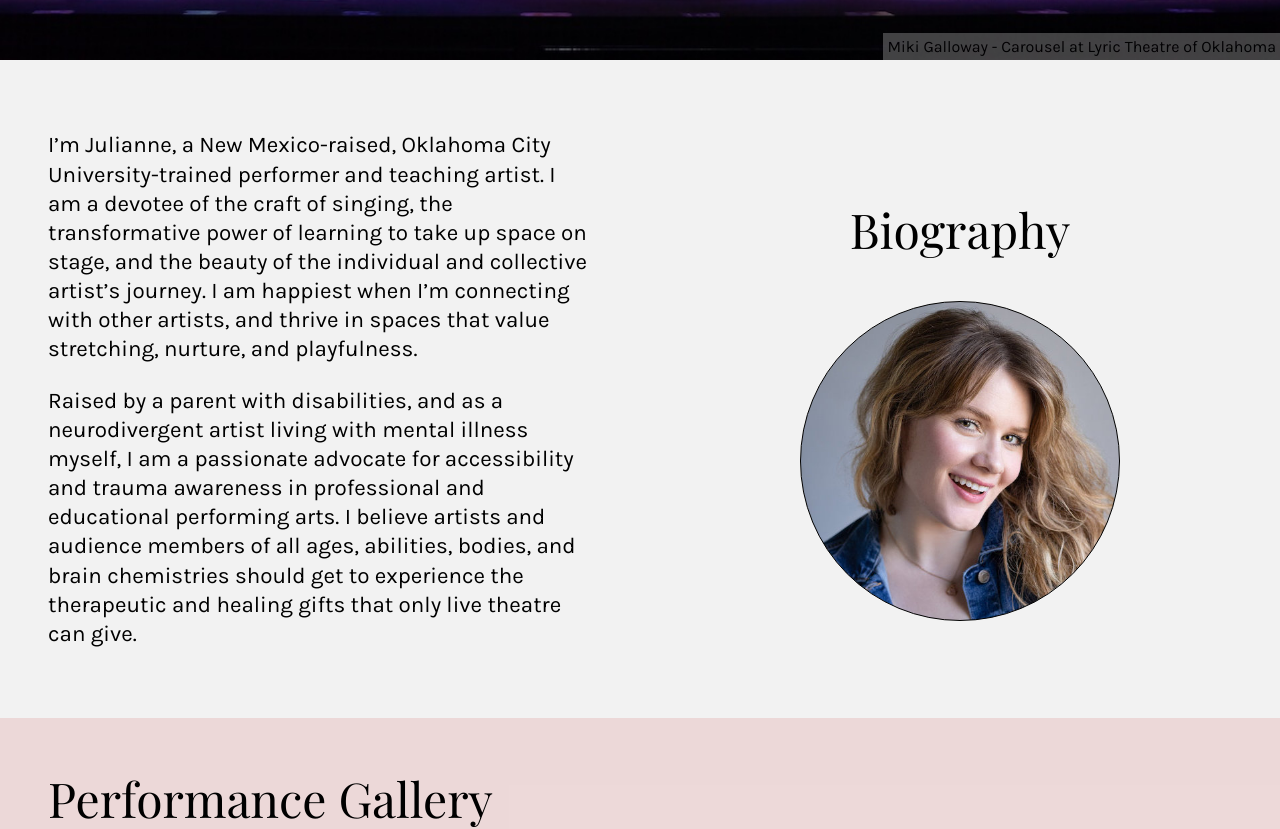
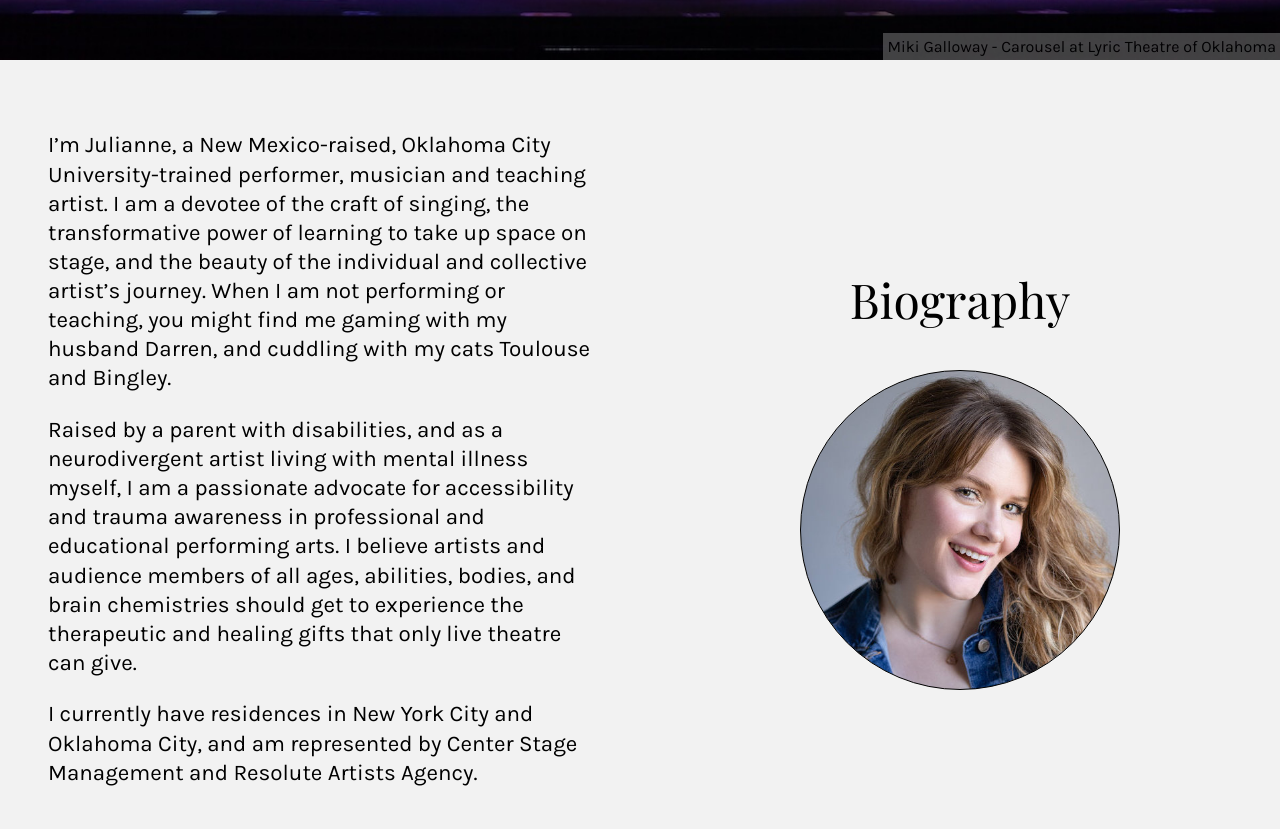
Before and after one commit to darrenjaworski/jcrew-site, a React (Create React App) app: page / in a window 1280 px wide. Shown: the part 740-1569 px from the top of the page. Built offline with nearby package versions, Linux system fonts and the light colour scheme.

Commit message:
chore: update bio

```diff
--- a/src/presentation/components/molecules/biography.tsx
+++ b/src/presentation/components/molecules/biography.tsx
@@ -7,7 +7,7 @@ const BiographyContainer = styled.div`
   display: inline-block;
   padding: 3rem;
   min-height: 35rem;
-  background-color: ${(props) => {
+  background-color: ${props => {
     // @ts-ignore
     return props.theme.colors.secondary;
   }};
@@ -42,11 +42,12 @@ export const Biography = () => {
       <BiographyContainer>
         <p data-testid="bio-text">
           I’m Julianne, a New Mexico-raised, Oklahoma City University-trained
-          performer and teaching artist. I am a devotee of the craft of singing,
-          the transformative power of learning to take up space on stage, and
-          the beauty of the individual and collective artist’s journey. I am
-          happiest when I’m connecting with other artists, and thrive in spaces
-          that value stretching, nurture, and playfulness.
+          performer, musician and teaching artist. I am a devotee of the craft
+          of singing, the transformative power of learning to take up space on
+          stage, and the beauty of the individual and collective artist’s
+          journey. When I am not performing or teaching, you might find me
+          gaming with my husband Darren, and cuddling with my cats Toulouse and
+          Bingley.
         </p>
         <p>
           Raised by a parent with disabilities, and as a neurodivergent artist
@@ -55,6 +56,10 @@ export const Biography = () => {
           performing arts. I believe artists and audience members of all ages,
           abilities, bodies, and brain chemistries should get to experience the
           therapeutic and healing gifts that only live theatre can give.
+        </p>
+        <p>
+          I currently have residences in New York City and Oklahoma City, and am
+          represented by Center Stage Management and Resolute Artists Agency.
         </p>
       </BiographyContainer>
       <div
```
